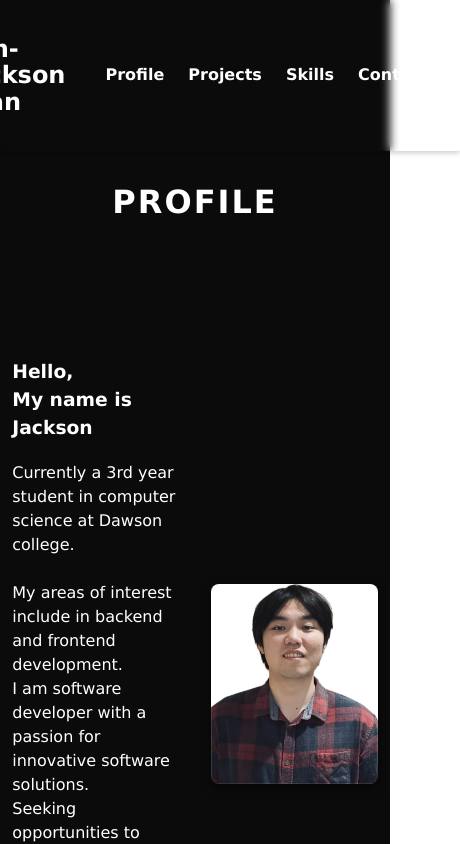
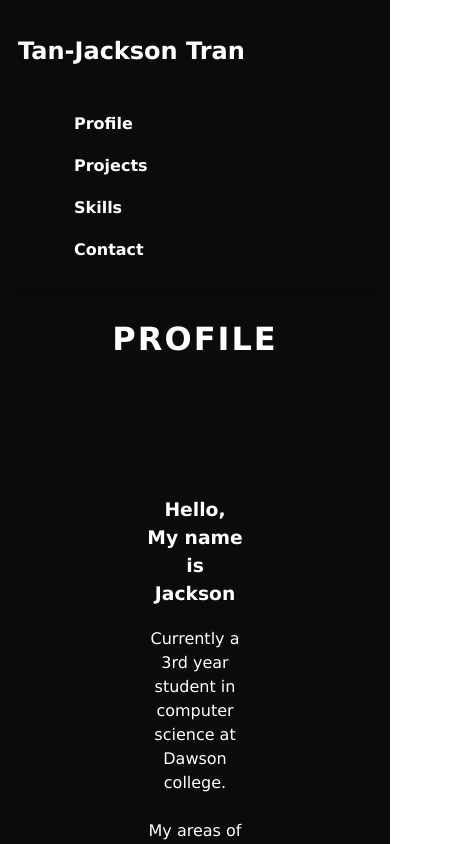
Before and after one commit to Sobble-bot/portfolio, a React (Vite) app: page / in a window 390 px wide. Shown: the top 844 px of the page, 460 px wide, since content can reach past the window. Built offline with nearby package versions, Linux system fonts and the light colour scheme.

Commit message:
add mobile css

```diff
--- a/src/App.css
+++ b/src/App.css
@@ -18,3 +18,32 @@ h2{
   letter-spacing: 2px;
   justify-content: center;
 }
+
+/* Mobile styles (max width: 768px) */
+@media (max-width: 768px) {
+  .container {
+    padding: 1rem;
+  }
+
+  .navbar {
+    flex-direction: column;
+    align-items: flex-start;
+    gap: 0.5rem;
+  }
+
+  .profile-section {
+    flex-direction: column;
+    text-align: center;
+  }
+
+  .left-section,
+  .right-section {
+    max-width: 100%;
+    flex: none;
+  }
+
+  .right-section img {
+    max-width: 150px; /* Adjust image size for mobile */
+    margin: 0 auto;
+  }
+}
--- a/src/components/NavBar.css
+++ b/src/components/NavBar.css
@@ -46,3 +46,30 @@
   .nav-links a:hover::after {
     width: 100%;
   }
+
+@media (max-width: 768px) {
+  .navbar {
+    flex-direction: column;
+    align-items: flex-start;
+    padding: 2px;
+  }
+
+  .nav-links {
+    flex-direction: column;
+    gap: 2px;
+    width: 30%;
+    text-align: left;
+  }
+
+  .nav-links a {
+    padding: 0.5rem 1rem;
+    display: block;
+    font-size: 1rem;
+  }
+
+  .logo {
+    margin-bottom: 1rem;
+    text-align: left;
+    width: 100%;
+  }
+}
```
